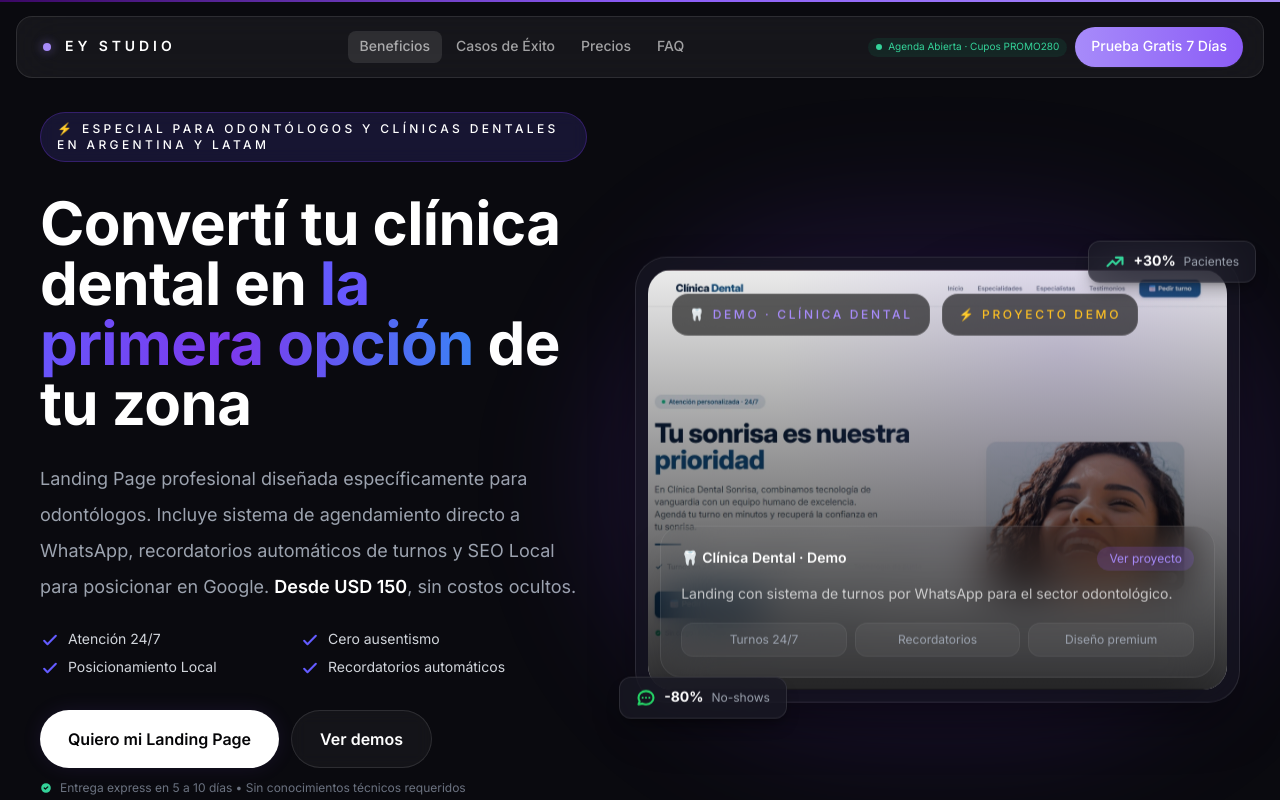
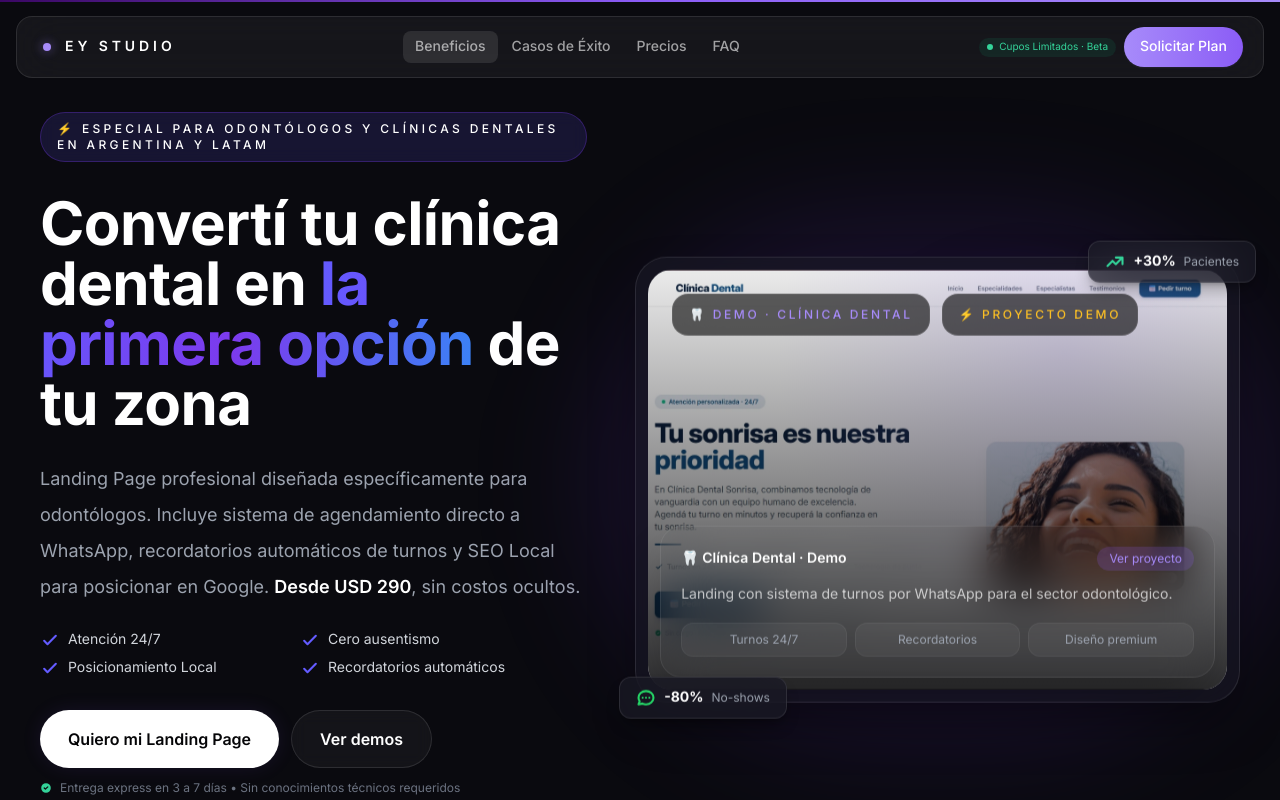
Before and after one commit to Y-emanuel/landing-EY-Studio, a React (Vite) app: page / in a window 1280 px wide. Shown: the top 800 px of the page. Built offline with nearby package versions, Linux system fonts and the light colour scheme; a web font is replaced by a local one.

Commit message:
fix: eliminar imports no usados en FinalCTA y Hero

```diff
--- a/src/components/FAQ.tsx
+++ b/src/components/FAQ.tsx
@@ -2,9 +2,6 @@ import { motion, AnimatePresence } from 'framer-motion'
 import { useState } from 'react'
 import { SectionLabel } from './ui'
 
-// ============================================================
-// SVG ICON: Chevron Down / Up
-// ============================================================
 const ChevronIcon = ({ isOpen }: { isOpen: boolean }) => (
   <svg
     className={`h-5 w-5 transition-colors duration-300 ${
@@ -21,51 +18,51 @@ const ChevronIcon = ({ isOpen }: { isOpen: boolean }) => (
   </svg>
 )
 
-// ============================================================
-// DATOS DE FAQ
-// ============================================================
 const faqData = [
   {
     id: 1,
-    question: '¿Cómo funciona la prueba gratis de 7 días del Plan Esencial?',
+    question: '¿Cuánto cuesta una landing page para mi clínica dental?',
     answer:
-      'Diseñamos y entregamos tu Landing Page en 5 a 7 días hábiles. Una vez publicada, cuentas con 7 días de prueba completa sin costo inicial para recibir solicitudes de pacientes en tu WhatsApp y comprobar la calidad del sistema antes de realizar el pago base de $150 USD.',
+      'Tenemos dos opciones: el Plan Esencial desde USD 290 (pago único) y el Plan Pro desde USD 450 (pago único). Ambos incluyen diseño responsive, WhatsApp integrado y sistema de turnos básico. El Plan Pro añade copy comercial, SEO local, optimización avanzada y tiempos de entrega exprés (5 a 7 días).',
   },
   {
     id: 2,
-    question: '¿Cómo aplico el código de descuento PROMO280 en el Plan Pro?',
+    question: '¿Cuánto tarda en estar lista mi web?',
     answer:
-      'Al solicitar el Plan Pro vía WhatsApp, mencionas el código PROMO280. Esto aplica automáticamente un 20% de descuento directo sobre la tarifa base de $350 USD, quedando la implementación en un pago único de $280 USD. Ten en cuenta que esta oferta tiene cupos limitados por mes.',
+      'El Plan Esencial se entrega en 3 a 5 días hábiles, y el Plan Pro en 5 a 7 días hábiles, siempre dependiendo de la complejidad del contenido (especialidades, imágenes, etc.).',
   },
   {
     id: 3,
-    question: '¿Tengo que pagar un mantenimiento mensual de forma obligatoria?',
+    question: '¿Incluye el sistema de turnos?',
     answer:
-      'No. Tu Landing Page es 100% de tu propiedad tras la entrega. El servicio de mantenimiento mensual ($15 USD/mes en Esencial o $30 USD/mes en Pro) es opcional y sirve para cubrir hosting de alta velocidad, cambios de contenido periódicos y automatizaciones. Puedes activarlo o cancelarlo cuando quieras.',
+      'Sí, todos nuestros planes incluyen un sistema de turnos básico (formulario con especialidad, fecha, hora y envío por WhatsApp). El Plan Pro incluye además selección de especialidad, fecha y franja horaria, y optimización de conversión.',
   },
   {
     id: 4,
-    question: '¿Qué información o material necesito entregarles para empezar?',
+    question: '¿Se puede integrar con mi agenda (Google Calendar, etc.)?',
     answer:
-      'Solo necesitamos tu logo (si dispones de uno), la lista de tratamientos que ofrece tu clínica, tus datos de contacto/ubicación y fotos del consultorio. Si no cuentas con fotografías profesionales, seleccionamos imágenes médicas de alta calidad de nuestro banco.',
+      'Sí, en el Plan Pro podemos sincronizar los turnos con tu agenda de Google Calendar (opcional, con costo adicional de mantenimiento mensual). Consultanos para más detalles.',
   },
   {
     id: 5,
-    question: '¿Cómo llegan las solicitudes de los pacientes a mi WhatsApp?',
+    question: '¿Mis pacientes van a poder pedir turno desde el celular?',
     answer:
-      'Integramos botones y formularios inteligentes. Cuando el paciente hace clic en "Solicitar Turno", se abre automáticamente un chat de WhatsApp con un mensaje estructurado que incluye su nombre, el tratamiento consultado y su preferencia de horario.',
+      '¡Por supuesto! Todas nuestras páginas se diseñan con enfoque "mobile first". El formulario de turnos está optimizado para que se complete en menos de 60 segundos desde cualquier dispositivo.',
   },
   {
     id: 6,
-    question: '¿Qué sucede si necesito realizar ajustes después de la entrega?',
+    question: '¿Puedo cambiar los textos e imágenes después?',
     answer:
-      'El Plan Esencial incluye 14 días de soporte post-entrega y el Plan Pro incluye 30 días de soporte prioritario. Durante ese período realizamos todos los ajustes necesarios. Si además cuentas con el mantenimiento mensual, tienes cambios continuos incluidos todos los meses.',
+      'Sí, te dejamos instrucciones claras para que puedas editar textos, agregar tratamientos o cambiar imágenes fácilmente. También ofrecemos planes de mantenimiento mensual con cambios incluidos.',
+  },
+  {
+    id: 7,
+    question: '¿Cómo manejan las obras sociales?',
+    answer:
+      'Podemos agregar una sección donde listes las obras sociales con las que trabajas, y el formulario de turnos puede incluir un campo para que el paciente indique su cobertura. Así llegás con información personalizada.',
   },
 ]
 
-// ============================================================
-// COMPONENTE DE ITEM DE FAQ (Acordeón)
-// ============================================================
 function FAQItem({
   question,
   answer,
@@ -87,7 +84,6 @@ function FAQItem({
       transition={{ duration: 0.3, ease: 'easeInOut' }}
       className="overflow-hidden rounded-xl border transition-colors duration-300 hover:bg-white/5"
     >
-      {/* Encabezado clickeable */}
       <button
         onClick={onClick}
         className="flex w-full items-center justify-between px-5 py-4 text-left focus:outline-none focus-visible:ring-2 focus-visible:ring-[#7C3AED] focus-visible:ring-offset-2 focus-visible:ring-offset-[#0A0A0F]"
@@ -97,7 +93,6 @@ function FAQItem({
         <ChevronIcon isOpen={isOpen} />
       </button>
 
-      {/* Cuerpo desplegable con animación de altura */}
       <AnimatePresence initial={false}>
         {isOpen && (
           <motion.div
@@ -117,9 +112,6 @@ function FAQItem({
   )
 }
 
-// ============================================================
-// COMPONENTE PRINCIPAL
-// ============================================================
 export function FAQ() {
   const [openId, setOpenId] = useState<number | null>(null)
 
@@ -130,7 +122,6 @@ export function FAQ() {
   return (
     <section id="faq" className="relative border-b border-white/5 bg-[#0A0A0F] px-6 py-24 md:px-8 lg:py-28">
       <div className="mx-auto max-w-[800px]">
-        {/* ===== ENCABEZADO ===== */}
         <div className="mb-12 text-center">
           <div className="mb-4">
             <SectionLabel>RESOLVEMOS TUS DUDAS</SectionLabel>
@@ -139,11 +130,10 @@ export function FAQ() {
             Preguntas Frecuentes
           </h2>
           <p className="mx-auto mt-4 max-w-[580px] text-base font-normal leading-relaxed text-[#9CA3AF] sm:text-lg">
-            Todo lo que necesitas saber sobre los tiempos, la prueba gratis de 7 días, la oferta PROMO280 y la entrega de tu sitio web.
+            Todo lo que necesitas saber sobre los tiempos, precios y la entrega de tu sitio web.
           </p>
         </div>
 
-        {/* ===== LISTA DE FAQ ===== */}
         <div className="flex flex-col gap-4">
           {faqData.map((item) => (
             <FAQItem
--- a/src/components/FinalCTA.tsx
+++ b/src/components/FinalCTA.tsx
@@ -1,4 +1,5 @@
 import { motion } from 'framer-motion'
+import { whatsappLink } from '../content/constants'
 
 // ============================================================
 // SVG ICONS
@@ -25,13 +26,9 @@ const ArrowIcon = () => (
 // COMPONENTE PRINCIPAL
 // ============================================================
 export function FinalCTA() {
-  const whatsappLink =
-    'https://wa.me/5491157653009?text=Hola%20Emanuel%2C%20quiero%20impulsar%20mi%20clínica%20con%20una%20landing%20page'
-
   return (
     <section className="relative border-b border-white/5 bg-[#0A0A0F] px-6 py-24 md:px-8 lg:py-28">
       <div className="mx-auto max-w-[1000px]">
-        {/* ===== TARJETA / BANNER PRINCIPAL ===== */}
         <motion.div
           initial={{ opacity: 0, y: 20 }}
           animate={{ opacity: 1, y: 0 }}
@@ -40,7 +37,6 @@ export function FinalCTA() {
           className="relative overflow-hidden rounded-3xl border border-[#7C3AED] bg-gradient-to-br from-[#161324] to-[#12121A] p-8 text-center shadow-2xl shadow-[#7C3AED]/25 transition-all duration-300 ease-in-out sm:p-10 md:p-16"
           style={{ boxShadow: '0px 0px 50px rgba(124, 58, 237, 0.25)' }}
         >
-          {/* Badge superior con efecto de pulso */}
           <motion.div
             animate={{
               boxShadow: [
@@ -55,17 +51,14 @@ export function FinalCTA() {
             🚀 IMPULSA TU CLÍNICA HOY
           </motion.div>
 
-          {/* Título H2 */}
           <h2 className="mx-auto max-w-[720px] font-outfit text-3xl font-extrabold leading-tight text-white sm:text-4xl md:text-5xl">
             ¿Listo para transformar la agenda de tu consultorio y dejar de perder pacientes?
           </h2>
 
-          {/* Subtítulo */}
           <p className="mx-auto mt-4 max-w-[600px] text-base font-normal leading-relaxed text-[#D1D5DB] sm:text-lg">
-            Empieza hoy con la Prueba Gratis de 7 días del Plan Esencial o aprovecha el 20% OFF en el Plan Pro con el código PROMO280. Sin contratos de permanencia ni trámites complejos.
+            Solicita tu Plan Esencial o postula al Plan PRO. Ambos incluyen entrega exprés y garantía de satisfacción. Sin contratos de permanencia.
           </p>
 
-          {/* Bloque de botones CTA */}
           <div className="mt-8 flex flex-col items-center gap-4">
             <motion.a
               href={whatsappLink}
@@ -80,21 +73,19 @@ export function FinalCTA() {
               className="inline-flex items-center justify-center gap-3 rounded-xl bg-[#25D366] px-8 py-4 text-lg font-bold text-white shadow-lg shadow-[#25D366]/40 transition-all duration-300 ease-in-out hover:bg-[#20b85f] sm:px-10 sm:py-4"
             >
               <WhatsAppIcon />
-              Hablar con un Asesor por WhatsApp
+              Solicitar mi Plan Ahora
               <ArrowIcon />
             </motion.a>
 
-            {/* Micro-copy de garantía */}
             <p className="text-sm font-medium text-[#9CA3AF]">
               ⚡ Respuesta inmediata en menos de 15 minutos • Sin compromiso de compra
             </p>
           </div>
 
-          {/* Sellos de confianza */}
           <div className="mt-8 flex flex-wrap items-center justify-center gap-6 text-sm font-semibold text-[#25D366]">
             <span className="flex items-center gap-2">
               <CheckIcon />
-              Entrega rápida de 5 a 10 días
+              Entrega rápida de 3 a 7 días
             </span>
             <span className="flex items-center gap-2">
               <CheckIcon />
@@ -106,7 +97,6 @@ export function FinalCTA() {
             </span>
           </div>
 
-          {/* Efecto de brillo sutil en el borde (decorativo) */}
           <div className="absolute -top-px left-1/4 right-1/4 h-px bg-gradient-to-r from-transparent via-[#7C3AED] to-transparent opacity-60" />
           <div className="absolute -bottom-px left-1/4 right-1/4 h-px bg-gradient-to-r from-transparent via-[#7C3AED] to-transparent opacity-30" />
         </motion.div>
--- a/src/components/Header.tsx
+++ b/src/components/Header.tsx
@@ -113,11 +113,13 @@ export function Header() {
 
           {/* Acciones derecha */}
           <div className="flex items-center gap-2">
+            {/* Badge de disponibilidad actualizado */}
             <span className="hidden items-center gap-1.5 rounded-full bg-emerald-500/10 px-2 py-0.5 text-[10px] text-emerald-400 sm:flex">
               <span className="h-1.5 w-1.5 rounded-full bg-emerald-400 animate-pulse" />
-              Agenda Abierta · Cupos PROMO280
+              Cupos Limitados · Beta
             </span>
 
+            {/* Botón CTA actualizado */}
             <motion.a
               href={whatsappLink}
               target="_blank"
@@ -126,7 +128,7 @@ export function Header() {
               whileTap={{ scale: 0.97 }}
               className="flex min-h-10 items-center rounded-full bg-gradient-to-r from-violet-haze to-violet-pulse px-4 text-sm font-medium text-white shadow-sm shadow-violet-haze/10 transition-all hover:shadow-violet-haze/20 whitespace-nowrap"
             >
-              Prueba Gratis 7 Días
+              Solicitar Plan
             </motion.a>
 
             <button
--- a/src/components/Hero.tsx
+++ b/src/components/Hero.tsx
@@ -1,5 +1,5 @@
 import { motion } from 'framer-motion'
-import { staggerContainer, slideUp} from '../lib/motion'
+import { staggerContainer, slideUp } from '../lib/motion'
 import { CTAButtons } from './ui'
 import { FloatingOrbs } from './motion/FloatingOrbs'
 
@@ -10,7 +10,7 @@ const clinicaMockupImage = '/assets/images/landing-clinica.webp'
 const clinicaMockupImageMobile = '/assets/images/landing-clinica-movil.webp'
 
 // ============================================================
-// COMPONENTE HERO VISUAL (con versión responsiva)
+// COMPONENTE HERO VISUAL
 // ============================================================
 function HeroVisual() {
   return (
@@ -33,9 +33,7 @@ function HeroVisual() {
       }}
       className="relative mx-auto w-full max-w-[630px]"
     >
-      {/* ============================================================
-          VERSIÓN MÓVIL (sin marco de navegador, imagen grande)
-          ============================================================ */}
+      {/* VERSIÓN MÓVIL */}
       <div className="block sm:hidden">
         <div className="relative overflow-hidden rounded-2xl border border-white/10 bg-[rgba(26,26,38,0.4)]">
           <img
@@ -44,13 +42,9 @@ function HeroVisual() {
             className="h-auto w-full object-cover"
             loading="lazy"
           />
-
-          {/* Badge superior izquierdo */}
           <div className="absolute left-2 top-2 rounded-xl border border-white/10 bg-black/60 px-2 py-1 backdrop-blur-sm">
             <p className="text-[8px] font-medium text-violet-haze">🦷 Demo · Clínica Dental</p>
           </div>
-
-          {/* Tarjeta flotante +30% (abajo izquierda) */}
           <div className="absolute bottom-2 left-2 rounded-xl border border-white/10 bg-[rgba(26,26,38,0.7)] px-2 py-1.5 backdrop-blur-sm flex items-center gap-1">
             <svg className="h-3 w-3 text-emerald-400" fill="none" stroke="currentColor" viewBox="0 0 24 24" strokeWidth="2.5">
               <path strokeLinecap="round" strokeLinejoin="round" d="M13 7h8m0 0v8m0-8l-8 8-4-4-6 6" />
@@ -58,8 +52,6 @@ function HeroVisual() {
             <span className="text-[10px] font-bold text-white">+30%</span>
             <span className="text-[8px] text-[#9CA3AF]">Pacientes</span>
           </div>
-
-          {/* Tarjeta flotante -80% (abajo derecha) */}
           <div className="absolute bottom-2 right-2 rounded-xl border border-white/10 bg-[rgba(26,26,38,0.7)] px-2 py-1.5 backdrop-blur-sm flex items-center gap-1">
             <svg className="h-3 w-3 text-[#25D366]" fill="none" stroke="currentColor" viewBox="0 0 24 24" strokeWidth="2.5">
               <path strokeLinecap="round" strokeLinejoin="round" d="M8 12h.01M12 12h.01M16 12h.01M21 12c0 4.418-4.03 8-9 8a9.863 9.863 0 01-4.255-.949L3 20l1.395-3.72C3.512 15.042 3 13.574 3 12c0-4.418 4.03-8 9-8s9 3.582 9 8z" />
@@ -70,14 +62,10 @@ function HeroVisual() {
         </div>
       </div>
 
-      {/* ============================================================
-          VERSIÓN DESKTOP (con marco de navegador, glassmorphism)
-          ============================================================ */}
+      {/* VERSIÓN DESKTOP */}
       <div className="hidden sm:block">
-        {/* Glow decorativo detrás del mockup */}
         <div className="absolute -inset-8 rounded-full bg-[#7C3AED]/15 blur-3xl pointer-events-none" />
 
-        {/* Tarjeta flotante +30% Pacientes (arriba derecha) */}
         <motion.div
           initial={{ opacity: 0, x: 20, y: -10 }}
           animate={{ opacity: 1, x: 0, y: 0 }}
@@ -91,7 +79,6 @@ function HeroVisual() {
           <span className="text-xs text-[#9CA3AF]">Pacientes</span>
         </motion.div>
 
-        {/* Tarjeta flotante -80% No-shows (abajo izquierda) */}
         <motion.div
           initial={{ opacity: 0, x: -20, y: 10 }}
           animate={{ opacity: 1, x: 0, y: 0 }}
@@ -105,7 +92,6 @@ function HeroVisual() {
           <span className="text-xs text-[#9CA3AF]">No-shows</span>
         </motion.div>
 
-        {/* Contenedor principal del mockup (glassmorphism) */}
         <div className="relative overflow-hidden rounded-[2rem] border border-white/10 bg-[rgba(26,26,38,0.6)] p-3 shadow-2xl shadow-black/50 backdrop-blur-xl">
           <div className="relative overflow-hidden rounded-[1.5rem]">
             <img
@@ -116,7 +102,6 @@ function HeroVisual() {
             />
             <div className="absolute inset-0 bg-[linear-gradient(180deg,rgba(5,5,7,0.08),rgba(5,5,7,0.84)),radial-gradient(circle_at_72%_20%,rgba(167,139,250,0.22),transparent_18rem)]" />
 
-            {/* Badges flotantes (en línea en desktop) */}
             <div className="absolute left-6 top-6 flex flex-row gap-3">
               <motion.div
                 initial={{ opacity: 0, y: -10 }}
@@ -137,7 +122,6 @@ function HeroVisual() {
             </div>
           </div>
 
-          {/* Tarjeta inferior con métricas (desktop) */}
           <motion.div
             initial={{ opacity: 0, y: 14 }}
             animate={{ opacity: 1, y: 0 }}
@@ -178,9 +162,7 @@ export function Hero() {
         variants={staggerContainer}
         className="relative z-10 mx-auto grid min-h-screen w-full max-w-7xl items-center gap-12 px-5 pb-16 pt-28 sm:px-8 lg:grid-cols-[0.95fr_1.05fr] lg:px-10"
       >
-        {/* ===== COLUMNA IZQUIERDA: TEXTO ===== */}
         <div className="max-w-4xl">
-          {/* Badge de nicho */}
           <motion.div
             variants={slideUp}
             className="mb-8 inline-flex items-center rounded-full border border-[#7C3AED]/30 bg-[rgba(99,91,255,0.15)] px-4 py-2 text-[10px] font-medium uppercase tracking-[0.28em] text-white backdrop-blur sm:text-xs"
@@ -188,7 +170,6 @@ export function Hero() {
             ⚡ ESPECIAL PARA ODONTÓLOGOS Y CLÍNICAS DENTALES EN ARGENTINA Y LATAM
           </motion.div>
 
-          {/* Título H1 con gradiente */}
           <motion.h1
             variants={slideUp}
             className="max-w-5xl font-outfit text-3xl font-bold leading-[1.05] tracking-[-0.01em] text-white sm:text-4xl lg:text-6xl"
@@ -205,10 +186,9 @@ export function Hero() {
             className="mt-7 max-w-2xl text-base leading-7 text-[#9CA3AF] sm:text-lg sm:leading-9"
           >
             Landing Page profesional diseñada específicamente para odontólogos. Incluye sistema de agendamiento directo a WhatsApp, recordatorios automáticos de turnos y SEO Local para posicionar en Google.{' '}
-            <span className="font-semibold text-white">Desde USD 150</span>, sin costos ocultos.
+            <span className="font-semibold text-white"> Desde USD 290</span>, sin costos ocultos.
           </motion.p>
 
-          {/* Lista de 4 beneficios con tildes */}
           <motion.div
             variants={slideUp}
             className="mt-6 grid grid-cols-1 sm:grid-cols-2 gap-2 max-w-lg"
@@ -228,20 +208,17 @@ export function Hero() {
             ))}
           </motion.div>
 
-          {/* CTAs */}
           <motion.div variants={slideUp} className="mt-8">
             <CTAButtons primaryLabel="Quiero mi Landing Page" />
           </motion.div>
 
-          {/* Micro-copy debajo del botón */}
           <motion.p variants={slideUp} className="mt-3 text-xs text-[#6B7280] flex items-center gap-2">
             <svg className="h-3 w-3 text-emerald-400" fill="currentColor" viewBox="0 0 20 20">
               <path fillRule="evenodd" d="M10 18a8 8 0 100-16 8 8 0 000 16zm3.707-9.293a1 1 0 00-1.414-1.414L9 10.586 7.707 9.293a1 1 0 00-1.414 1.414l2 2a1 1 0 001.414 0l4-4z" clipRule="evenodd" />
             </svg>
-            Entrega express en 5 a 10 días • Sin conocimientos técnicos requeridos
+            Entrega express en 3 a 7 días • Sin conocimientos técnicos requeridos
           </motion.p>
 
-          {/* Experiencia interactiva */}
           <motion.div
             variants={slideUp}
             className="flex items-center gap-2 pt-4 text-xs text-[#9CA3AF] sm:text-sm"
@@ -256,7 +233,6 @@ export function Hero() {
           </motion.div>
         </div>
 
-        {/* ===== COLUMNA DERECHA: MOCKUP VISUAL ===== */}
         <HeroVisual />
       </motion.div>
     </section>
--- a/src/content/constants.ts
+++ b/src/content/constants.ts
@@ -1,6 +1,6 @@
-// src/constants.ts
+// src/content/constants.ts
 export const whatsappLink =
   'https://wa.me/5491157653009?text=Hola%20Emanuel%2C%20vi%20tu%20landing%20para%20cl%C3%ADnicas%20dentales%20y%20quiero%20una%20web%20profesional%20para%20mi%20consultorio.%20Me%20gustar%C3%ADa%20saber%20opciones%2C%20tiempos%20y%20presupuesto.'
 
 export const emailLink = 'mailto:emanuelybalo.contacto@gmail.com'
-export const instagramLink = 'https://instagram.com/eystudio.tech'
+export const instagramLink = 'https://instagram.com/emanuelybalo.tech'
```
